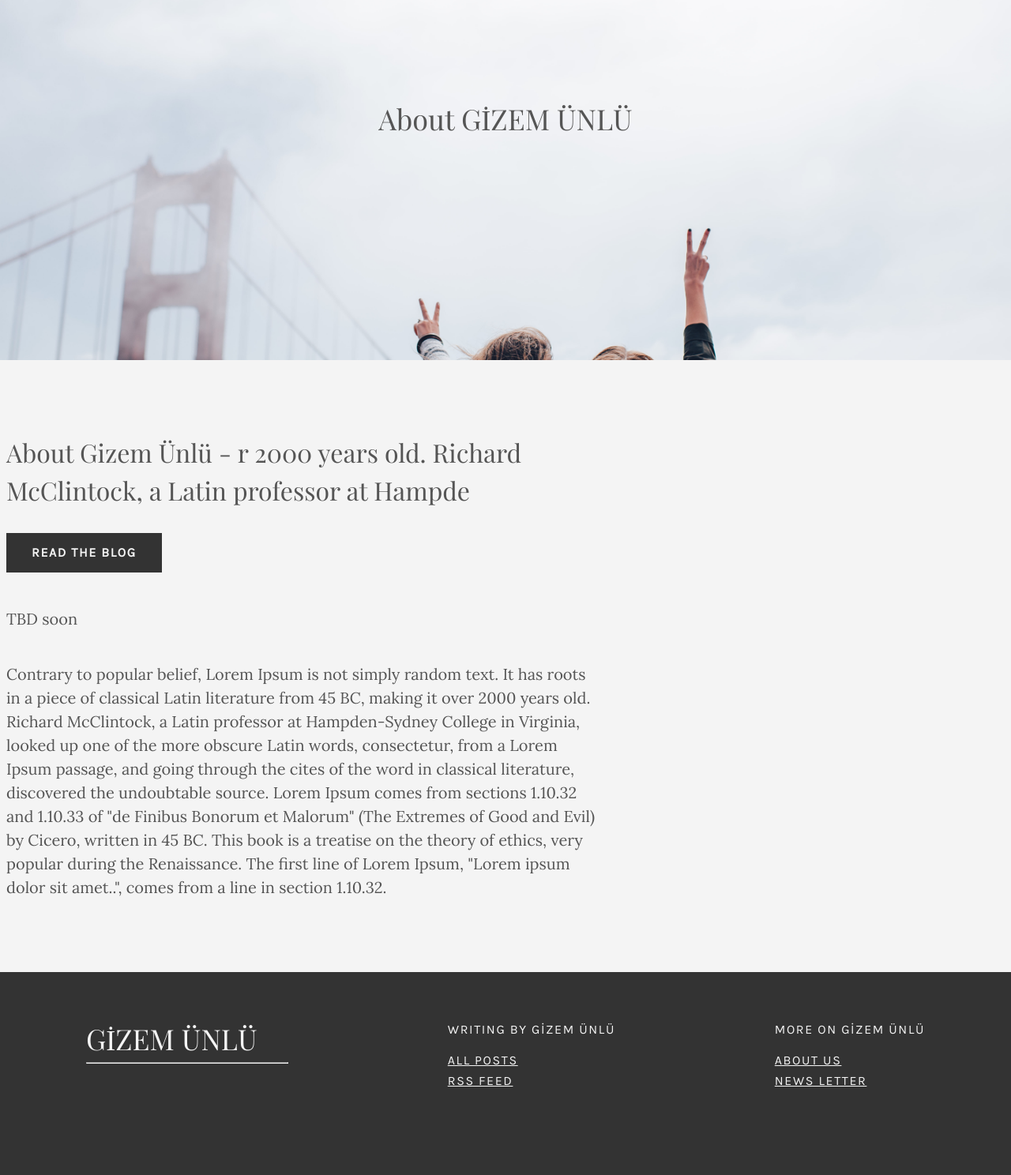
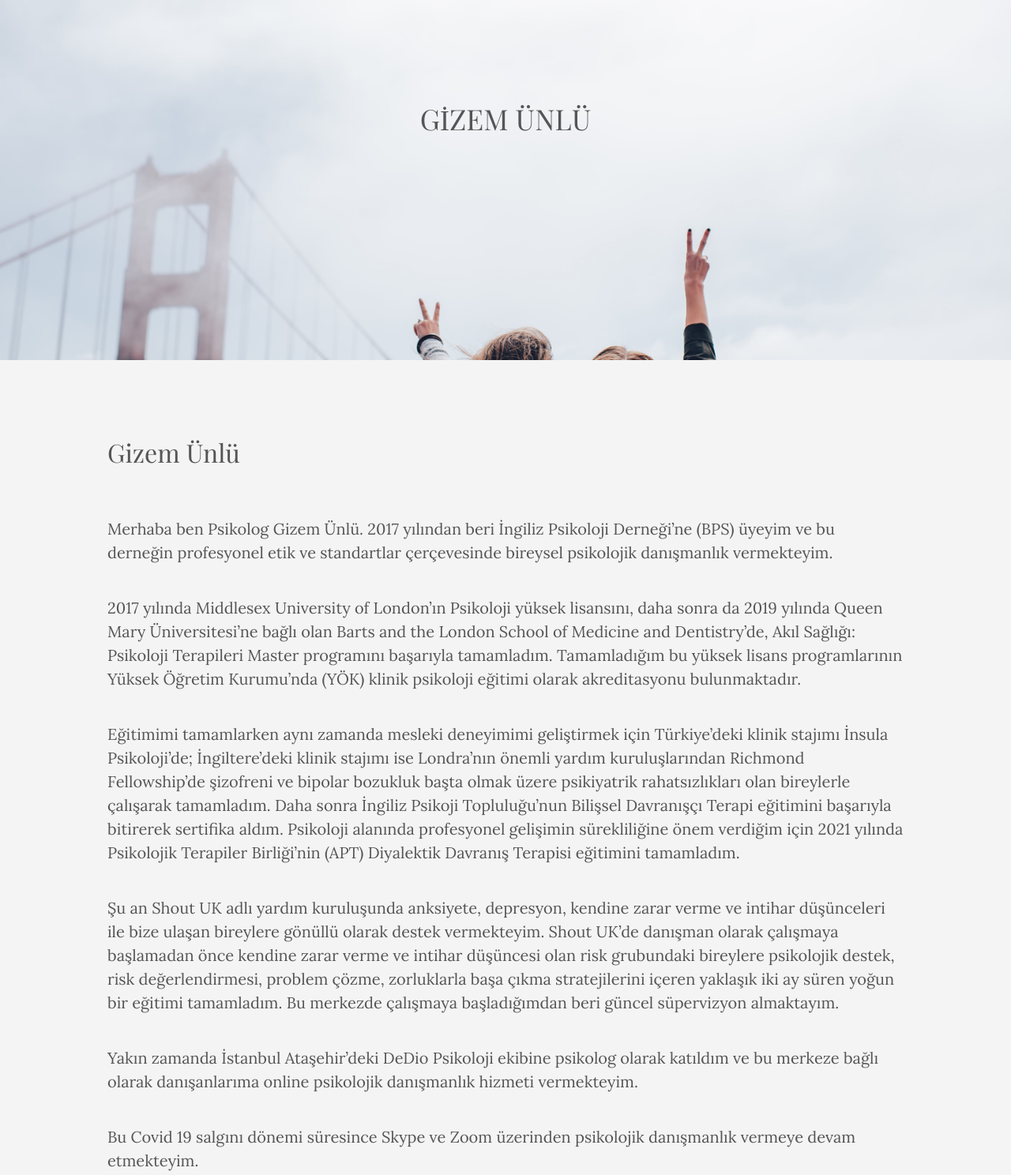
Before and after one commit to erkinun/gizem-site, a Gatsby site: page /about in a window 1280 px wide. Shown: the part 80-1568 px from the top of the page at 79% size. Built offline with nearby package versions, Linux system fonts and the light colour scheme; Gatsby itself is replaced by a stand-in of ours.

Commit message:
about page content

```diff
--- a/content/copy/about__bio.md
+++ b/content/copy/about__bio.md
@@ -1,9 +1,17 @@
 ---
 type: 'copy'
 name: 'about__bio'
-title: 'About Gizem Ünlü - r 2000 years old. Richard McClintock, a Latin professor at Hampde'
+title: 'Gizem Ünlü'
 ---
 
-TBD soon
+Merhaba ben Psikolog Gizem Ünlü. 2017 yılından beri İngiliz Psikoloji Derneği’ne (BPS) üyeyim ve bu derneğin profesyonel etik ve standartlar çerçevesinde bireysel psikolojik danışmanlık vermekteyim.
 
-Contrary to popular belief, Lorem Ipsum is not simply random text. It has roots in a piece of classical Latin literature from 45 BC, making it over 2000 years old. Richard McClintock, a Latin professor at Hampden-Sydney College in Virginia, looked up one of the more obscure Latin words, consectetur, from a Lorem Ipsum passage, and going through the cites of the word in classical literature, discovered the undoubtable source. Lorem Ipsum comes from sections 1.10.32 and 1.10.33 of "de Finibus Bonorum et Malorum" (The Extremes of Good and Evil) by Cicero, written in 45 BC. This book is a treatise on the theory of ethics, very popular during the Renaissance. The first line of Lorem Ipsum, "Lorem ipsum dolor sit amet..", comes from a line in section 1.10.32.
+2017 yılında Middlesex University of London’ın Psikoloji yüksek lisansını, daha sonra da 2019 yılında Queen Mary Üniversitesi’ne bağlı olan Barts and the London School of Medicine and Dentistry’de, Akıl Sağlığı: Psikoloji Terapileri Master programını başarıyla tamamladım. Tamamladığım bu yüksek lisans programlarının Yüksek Öğretim Kurumu’nda (YÖK) klinik psikoloji eğitimi olarak akreditasyonu bulunmaktadır.
+
+Eğitimimi tamamlarken aynı zamanda mesleki deneyimimi geliştirmek için Türkiye’deki klinik stajımı İnsula Psikoloji’de; İngiltere’deki klinik stajımı ise Londra’nın önemli yardım kuruluşlarından Richmond Fellowship’de şizofreni ve bipolar bozukluk başta olmak üzere psikiyatrik rahatsızlıkları olan bireylerle çalışarak tamamladım. Daha sonra İngiliz Psikoji Topluluğu’nun Bilişsel Davranışçı Terapi eğitimini başarıyla bitirerek sertifika aldım. Psikoloji alanında profesyonel gelişimin sürekliliğine önem verdiğim için 2021 yılında Psikolojik Terapiler Birliği’nin (APT) Diyalektik Davranış Terapisi eğitimini tamamladım.
+
+Şu an Shout UK adlı yardım kuruluşunda anksiyete, depresyon, kendine zarar verme ve intihar düşünceleri ile bize ulaşan bireylere gönüllü olarak destek vermekteyim. Shout UK’de danışman olarak çalışmaya başlamadan önce kendine zarar verme ve intihar düşüncesi olan risk grubundaki bireylere psikolojik destek, risk değerlendirmesi, problem çözme, zorluklarla başa çıkma stratejilerini içeren yaklaşık iki ay süren yoğun bir eğitimi tamamladım. Bu merkezde çalışmaya başladığımdan beri güncel süpervizyon almaktayım.
+
+Yakın zamanda İstanbul Ataşehir’deki DeDio Psikoloji ekibine psikolog olarak katıldım ve bu merkeze bağlı olarak danışanlarıma online psikolojik danışmanlık hizmeti vermekteyim.
+
+Bu Covid 19 salgını dönemi süresince Skype ve Zoom üzerinden psikolojik danışmanlık vermeye devam etmekteyim.
--- a/src/blog/index.js
+++ b/src/blog/index.js
@@ -26,7 +26,6 @@ export default class BlogIndex extends React.Component {
 
         <div className='mw9 center flex flex-wrap'>
           {posts.map(({ node }) => (
-            // TODO add preview text and put them side by side flex
             <Card
               title={node.frontmatter.title}
               image={node.frontmatter.postImage.childImageSharp.fluid}
--- a/src/pages/about.js
+++ b/src/pages/about.js
@@ -1,27 +1,29 @@
-import React from 'react';
-import Layout from '../common/layouts';
-import Img from 'gatsby-image';
-import { graphql, Link } from 'gatsby';
-import Seo from '../common/seo';
+import React from 'react'
+import Layout from '../common/layouts'
+import Img from 'gatsby-image'
+import { graphql, Link } from 'gatsby'
+import Seo from '../common/seo'
 
-
-export default ({props, data}) => (
+export default ({ props, data }) => (
   <Layout>
-    <Seo
-      title={`About ${data.site.siteMetadata.title}`}
-      description={data.markdownRemark.frontmatter.title} />
-    <div className="relative">
+    <Seo title={`About ${data.site.siteMetadata.title}`} description={data.markdownRemark.frontmatter.title} />
+    <div className='relative'>
       <Img fluid={data.banner.childImageSharp.fluid} />
       <h1
-        className="fw1 tc f2 display absolute dn dib-ns"
-        style={{bottom: "50%", left: "50%", transform: "translate(-50%, -50%)"}}>About {data.site.siteMetadata.title}</h1>
+        className='fw1 center tc f2 display absolute dn dib-ns'
+        style={{ bottom: '50%', left: '50%', transform: 'translate(-50%, -50%)' }}
+      >
+        {data.site.siteMetadata.title}
+      </h1>
     </div>
-    <div className="mw9 center flex flex-wrap pv5-l w-100">
-      <div className="mw7 w-100 pa2">
-        <h1 className="display fw1 db lh-copy">{data.markdownRemark.frontmatter.title}</h1>
-        <Link to="/blog" className="dib bg-dark-gray b near-white hover-bg-mid-gray pv3 ph4 ttu tracked sans-serif no-underline mv2">Read the blog</Link>
+    <div className='mw9 center pv5-l w-100'>
+      <div className='mw8 center w-100 pa2'>
+        <h1 className='display fw1 db lh-copy'>{data.markdownRemark.frontmatter.title}</h1>
       </div>
-      <div className="mw7 w-100 lh-copy serif pa2 flex flex-column justify-center f4" dangerouslySetInnerHTML={{__html: data.markdownRemark.html}} />
+      <div
+        className='mw8 center w-100 lh-copy serif pa2 flex flex-column justify-center f4'
+        dangerouslySetInnerHTML={{ __html: data.markdownRemark.html }}
+      />
     </div>
   </Layout>
 )
@@ -33,13 +35,13 @@ export const dataQuery = graphql`
         title
       }
     }
-    markdownRemark(frontmatter: {name: {eq: "about__bio"}}) {
+    markdownRemark(frontmatter: { name: { eq: "about__bio" } }) {
       html
       frontmatter {
         title
       }
     }
-    banner: file(relativePath: {eq: "img/about__banner.jpg"}) {
+    banner: file(relativePath: { eq: "img/about__banner.jpg" }) {
       childImageSharp {
         fluid(maxHeight: 720, maxWidth: 1920) {
           ...GatsbyImageSharpFluid
```
